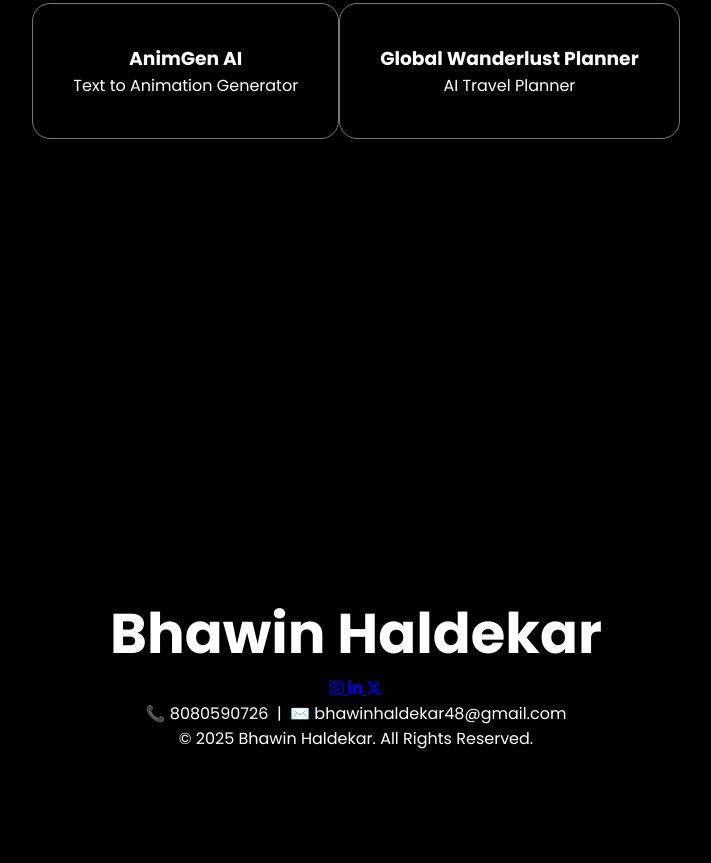
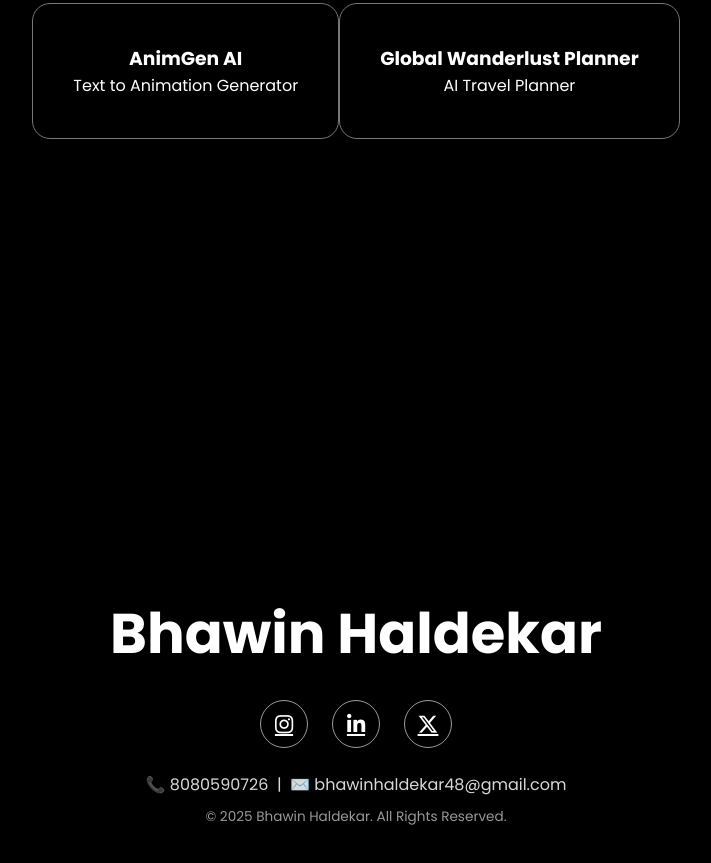
Before and after one commit to Bhawin-Haldekar/Bhawin-s-Portfolio, a plain HTML site: page index.html in a window 1280 px wide. Shown: the part 3728-4591 px from the top of the page, without its empty margins (284-995 px from the left). Before the commit the page ends 4559 px from the top, so only its background shows below. Drawn offline with nearby package versions, Linux system fonts and the light colour scheme.

Commit message:
Update style.css

```diff
--- a/style.css
+++ b/style.css
@@ -149,6 +149,44 @@ body { background:black; color:white; overflow-x:hidden; }
 /* Footer */
 .footer { padding:80px 20px; text-align:center; }
 .footer-name { font-size:3.5rem; font-weight:700; }
+.footer-socials {
+  display: flex;
+  justify-content: center;
+  gap: 24px;
+  margin: 24px 0;
+}
+
+.footer-socials a {
+  width: 48px;
+  height: 48px;
+  border-radius: 50%;
+  border: 1px solid rgba(255,255,255,0.6);
+  display: flex;
+  align-items: center;
+  justify-content: center;
+  color: white;
+  font-size: 1.3rem;
+  transition: transform 0.3s ease, background 0.3s ease, box-shadow 0.3s ease;
+}
+
+.footer-socials a:hover {
+  background: white;
+  color: black;
+  transform: translateY(-6px) scale(1.1);
+  box-shadow: 0 10px 25px rgba(255,255,255,0.35);
+}
+
+.footer-contact {
+  opacity: 0.85;
+  margin-top: 10px;
+}
+
+.footer-copy {
+  margin-top: 10px;
+  font-size: 0.85rem;
+  opacity: 0.6;
+}
+
 
 /* Mobile */
 @media(max-width:768px){
```
